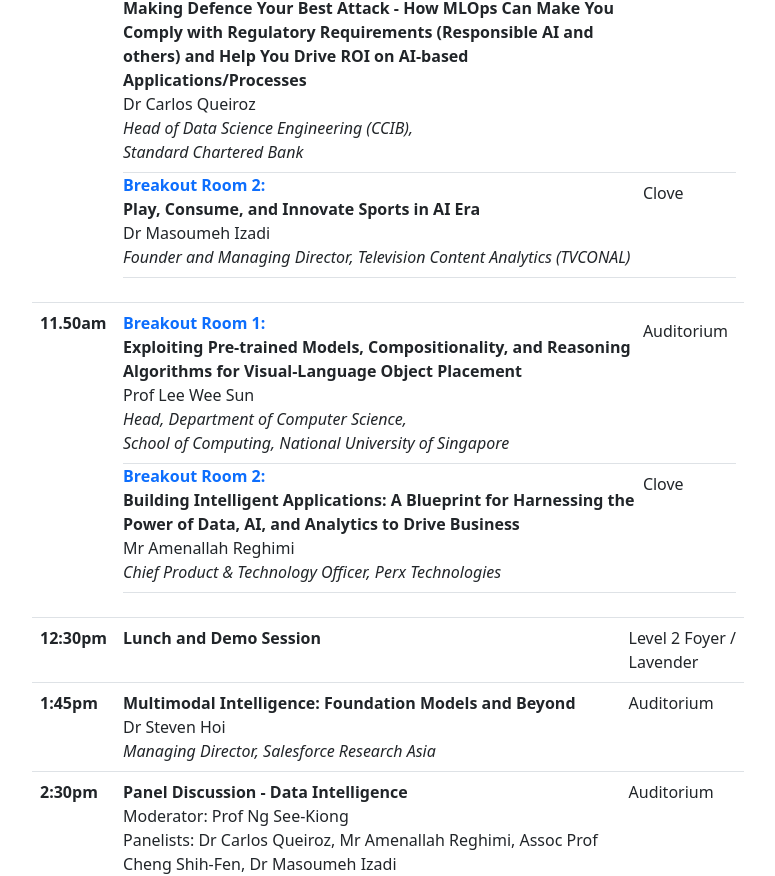
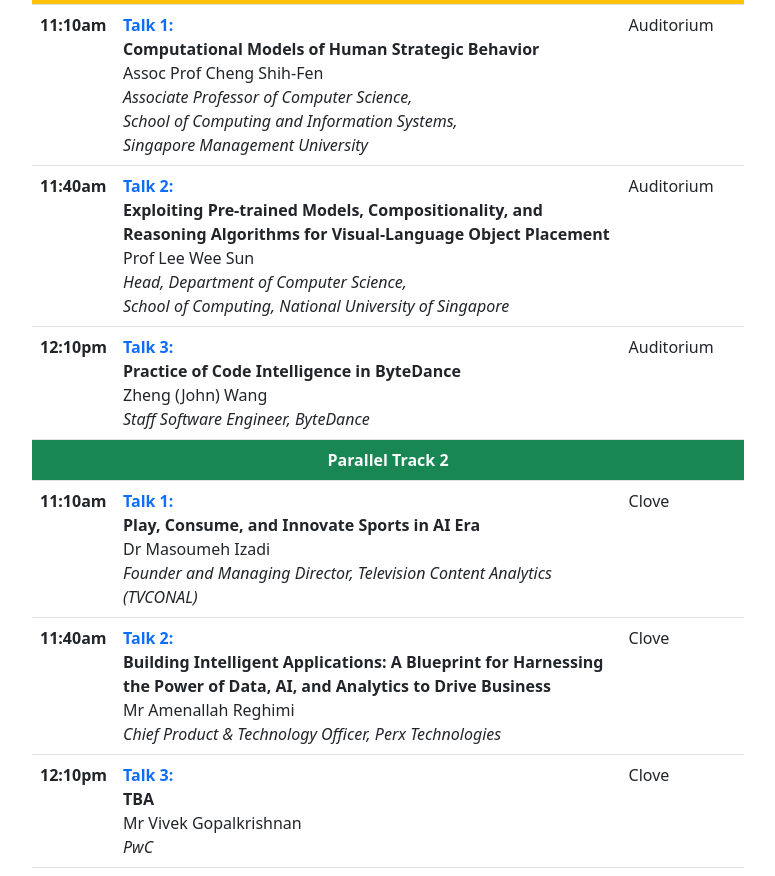
Before and after one commit to sdscdemoday/sdscdemoday.github.io, a React (Create React App) app: page /program in a window 1280 px wide. Shown: the part 1133-2009 px from the top of the page, without its empty margins (252-1027 px from the left). Built offline with nearby package versions, Linux system fonts and the light colour scheme.

Commit message:
Update schedule 15 Feb 2023

```diff
--- a/public/movies.json
+++ b/public/movies.json
@@ -105,10 +105,26 @@
         "typename": "data_science",
         "star": 5,
         "boxOffice": 10000000,
-        "director": "Niki Caro",
+        "director": "",
         "releaseDate": "2019-09-09",
         "title": "How the Risk Landscape Evolved through Pandemic",
         "abstract": "Sumit will talk about how their AI/ML practice evolved during the pandemic. Also, how their views on some data had to change during COVID-19. As well as what new data elements became more important.",
         "description": ""
+    },
+    {
+        "movie_id": 8,
+        "name": "Mr John Wang",
+        "org": "Staff Software Engineer, Bytedance",
+        "image": "images/johnwang.jpg",
+        "imageLarge": "images/johnwang.jpg",
+        "type": 2,
+        "typename": "ai",
+        "star": 5,
+        "boxOffice": 0,
+        "director": "",
+        "releaseDate": "2019-09-09",
+        "title": "Practice of Code Intelligence in Bytedance",
+        "abstract": "The rapid growth of ByteDance is accompanied by a significant increase in source codes, including client applications, microservices, shared libraries, and helper scripts. These codes aim to ensure stable content delivery and efficient research and development processes. Dev Infra team dedicated themselves to code graph and code discovery, resulting in significant improved developer experience. However, some challenges remain, such as inconsistent or careless implementation by engineers who may reuse similar code snippets, leading to duplicated defects and security issues. To address these challenges, the team continued to explore Code Intelligent Solutions. John will introduce two main internal services that will make it easier for developers to maintain code quality in the development process.",
+        "description": "John is a staff software engineer at Bytedance Singapore, and currently dedicated to providing and optimizing the company's internal code management and search products. John obtained a bachelor's degree in Computer Science from East China University of Science and Technology in 2011 and his MSc from University of Bath in 2017. John has over 10 years of software development experience and has previously worked at Array Networks and Intel's Asia-Pacific R&D Center."
     }
 ]
--- a/src/App.js
+++ b/src/App.js
@@ -28,7 +28,9 @@ function App() {
 
     // Track Past IDB Versions
     const IDB_VERSIONS = {
-      CURRENT: 2,
+      CURRENT: 3,
+      FEB_15: 3,
+      FEB_07: 2,
       JAN_27: 1
     };
 
--- a/src/Program.js
+++ b/src/Program.js
@@ -24,7 +24,7 @@ const Program = () => {
                             <td>Level 2 Foyer</td>
                         </tr>
                         <tr>
-                            <th scope="row">9.00am</th>
+                            <th scope="row">9:00am</th>
                             <td>
                                 <span className="fw-bold">
                                     Opening Remarks by Singapore Data Science Consortium
@@ -67,7 +67,7 @@ const Program = () => {
                             <td>Auditorium</td>
                         </tr>
                         <tr>
-                            <th scope="row">10.00am</th>
+                            <th scope="row">10:00am</th>
                             <td>
                                 <span className="fw-bold">
                                 Making Defence Your Best Attack - How MLOps Can Make You Comply with Regulatory Requirements (Responsible AI and others) and Help You Drive ROI on AI-based Applications/Processes
@@ -90,52 +90,31 @@ const Program = () => {
                             <td>Level 2 Foyer</td>
                         </tr>
                         <tr>
-                            <th scope="row">11.10am</th>
-                            <td colSpan="2">
-                                {/* First Breakout Sessions */}
-                                <table className="table">
-                                    <tbody>
+                            {/* Parallel Track 1 */}
+                            <td colSpan={3} className="bg-warning text-center">
+                                <span className="fw-bold">Parallel Track 1</span><br/>
+                            </td>
+                        </tr>
                         <tr>
-                                            <td className="pt-0 px-0">
-                                                <span className="fw-bold text-primary">Breakout Room 1:</span><br/>
+                            <th scope="row">11:10am</th>
+                            <td>
+                                <span className="fw-bold text-primary">Talk 1:</span><br/>
                                 <span className="fw-bold">
-                                                Making Defence Your Best Attack - How MLOps Can Make You Comply with Regulatory Requirements (Responsible AI and others) and Help You Drive ROI on AI-based Applications/Processes
+                                Computational Models of Human Strategic Behavior
                                 </span>
-                                                <br />Dr Carlos Queiroz
+                                <br />Assoc Prof Cheng Shih-Fen
                                 <span className="fst-italic">
-                                                    <br />Head of Data Science Engineering (CCIB),
-                                                    <br />Standard Chartered Bank
+                                    <br />Associate Professor of Computer Science,
+                                    <br />School of Computing and Information Systems,
+                                    <br />Singapore Management University
                                 </span>
                             </td>
                             <td>Auditorium</td>
                         </tr>
                         <tr>
-                                            <td className="pt-0 px-0">
-                                                <span className="fw-bold text-primary">Breakout Room 2:</span><br/>
-                                                <span className="fw-bold">
-                                                Play, Consume, and Innovate Sports in AI Era
-                                                </span>
-                                                <br />Dr Masoumeh Izadi
-                                                <span className="fst-italic">
-                                                    <br />Founder and Managing Director, Television Content Analytics (TVCONAL)
-                                                </span>
-                                            </td>
-                                            <td>Clove</td>
-                                        </tr>
-                                    </tbody>
-                                </table>
-
-                            </td>
-                        </tr>
-                        <tr>
-                            <th scope="row">11.50am</th>
-                            <td colSpan="2">
-                                {/* Second Breakout Sessions */}
-                                <table className="table">
-                                    <tbody>
-                                        <tr>
-                                            <td className="pt-0 px-0">
-                                                <span className="fw-bold text-primary">Breakout Room 1:</span><br/>
+                            <th scope="row">11:40am</th>
+                            <td>
+                                <span className="fw-bold text-primary">Talk 2:</span><br/>
                                 <span className="fw-bold">
                                 Exploiting Pre-trained Models, Compositionality, and Reasoning Algorithms for Visual-Language Object Placement
                                 </span>
@@ -148,8 +127,43 @@ const Program = () => {
                             <td>Auditorium</td>
                         </tr>
                         <tr>
-                                            <td className="pt-0 px-0">
-                                                <span className="fw-bold text-primary">Breakout Room 2:</span><br/>
+                            <th scope="row">12:10pm</th>
+                            <td>
+                                <span className="fw-bold text-primary">Talk 3:</span><br/>
+                                <span className="fw-bold">
+                                Practice of Code Intelligence in ByteDance
+                                </span>
+                                <br />Zheng (John) Wang
+                                <span className="fst-italic">
+                                    <br />Staff Software Engineer, ByteDance
+                                </span>
+                            </td>
+                            <td>Auditorium</td>
+                        </tr>
+                        <tr>
+                            {/* Parallel Track 2 */}
+                            <td colSpan={3} className="bg-success text-center text-light">
+                                <span className="fw-bold">Parallel Track 2</span><br/>
+                            </td>
+                        </tr>
+                        <tr>
+                            <th scope="row">11:10am</th>
+                            <td>
+                                <span className="fw-bold text-primary">Talk 1:</span><br/>
+                                <span className="fw-bold">
+                                Play, Consume, and Innovate Sports in AI Era
+                                </span>
+                                <br />Dr Masoumeh Izadi
+                                <span className="fst-italic">
+                                    <br />Founder and Managing Director, Television Content Analytics (TVCONAL)
+                                </span>
+                            </td>
+                            <td>Clove</td>
+                        </tr>
+                        <tr>
+                            <th scope="row">11:40am</th>
+                            <td>
+                                <span className="fw-bold text-primary">Talk 2:</span><br/>
                                 <span className="fw-bold">
                                 Building Intelligent Applications: A Blueprint for Harnessing the Power of Data, AI, and Analytics to Drive Business
                                 </span>
@@ -160,18 +174,27 @@ const Program = () => {
                             </td>
                             <td>Clove</td>
                         </tr>
-                                    </tbody>
-                                </table>
-
+                        <tr>
+                            <th scope="row">12:10pm</th>
+                            <td>
+                                <span className="fw-bold text-primary">Talk 3:</span><br/>
+                                <span className="fw-bold">
+                                TBA
+                                </span>
+                                <br />Mr Vivek Gopalkrishnan
+                                <span className="fst-italic">
+                                    <br />PwC
+                                </span>
                             </td>
+                            <td>Clove</td>
                         </tr>
                         <tr>
-                            <th scope="row">12:30pm</th>
+                            <th scope="row">12:40pm</th>
                             <td><span className="fw-bold">Lunch and Demo Session</span></td>
                             <td>Level 2 Foyer / Lavender</td>
                         </tr>
                         <tr>
-                            <th scope="row">1:45pm</th>
+                            <th scope="row">2:00pm</th>
                             <td>
                                 <span className="fw-bold">
                                 Multimodal Intelligence: Foundation Models and Beyond
@@ -184,7 +207,7 @@ const Program = () => {
                             <td>Auditorium</td>
                         </tr>
                         <tr>
-                            <th scope="row">2:30pm</th>
+                            <th scope="row">2:45pm</th>
                             <td>
                                 <span className="fw-bold">
                                 Panel Discussion - Data Intelligence
```
Also changed, not shown: public/images/johnwang.jpg (added). Lines whose indentation alone changed are shown as unchanged.
